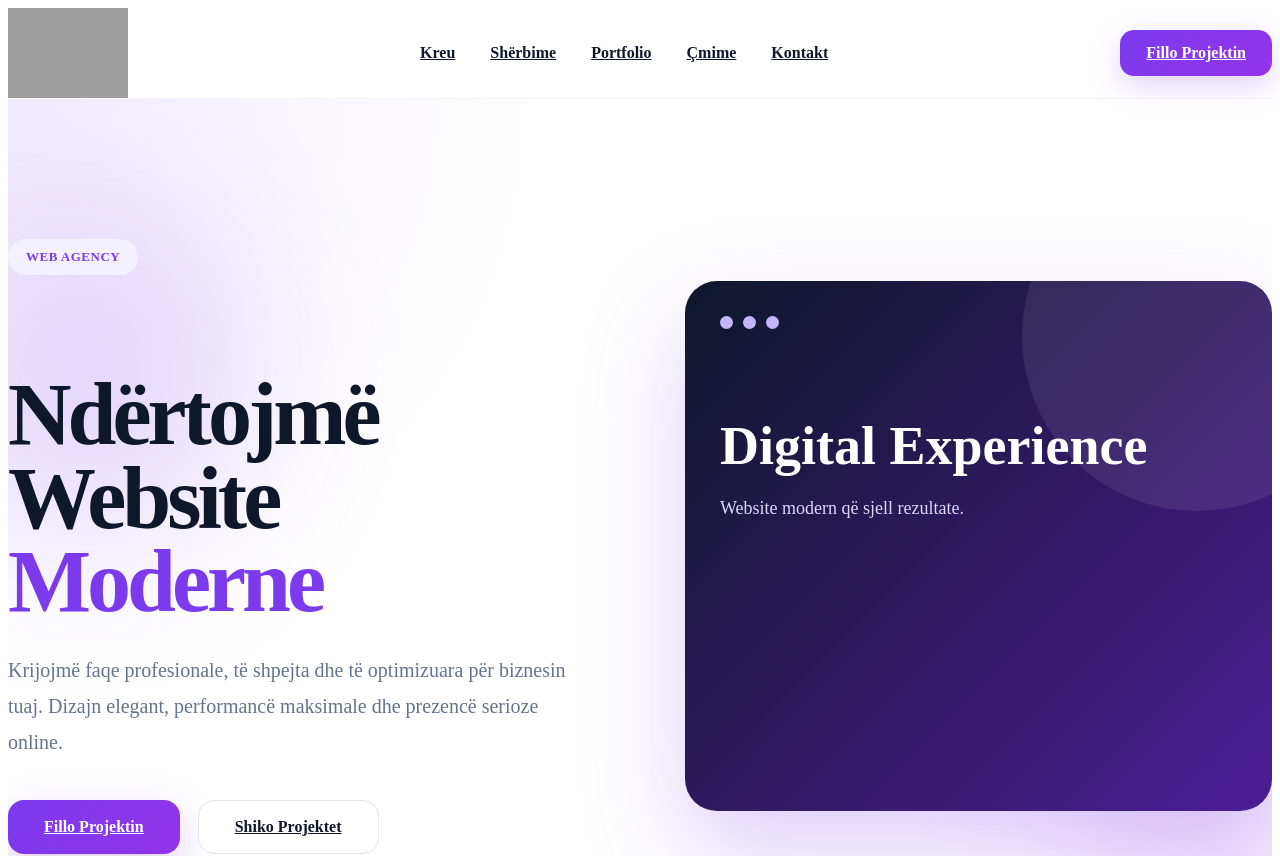
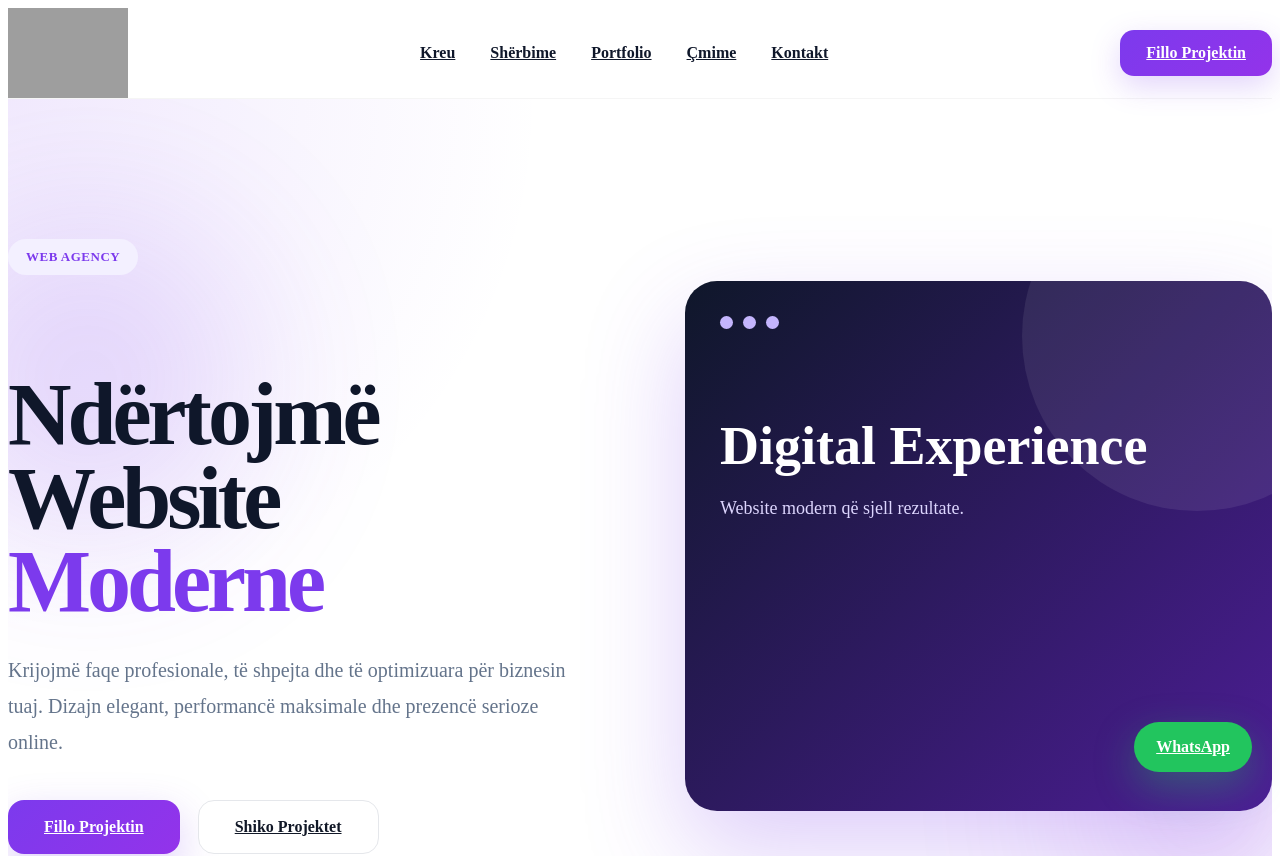
Before and after one commit to genciiv/GV, a React (Vite) app: page / in a window 1280 px wide. Shown: the top 856 px of the page. Built offline with nearby package versions, Linux system fonts and the light colour scheme; grey boxes are pictures that could not be loaded; the HTML template or start-up script is replaced by a standard one.

Commit message:
whatsapp btn

```diff
--- a/src/App.jsx
+++ b/src/App.jsx
@@ -36,6 +36,14 @@ function App() {
       </main>
 
       <Footer />
+      <a
+      href="https://wa.me/355692291041"
+      className="whatsapp-float"
+      target="_blank"
+      rel="noreferrer"
+    >
+      WhatsApp
+    </a>
     </>
   );
 }
--- a/src/styles/home.css
+++ b/src/styles/home.css
@@ -1092,3 +1092,21 @@
   position: relative;
   z-index: 2;
 }
+
+.whatsapp-float {
+  position: fixed;
+  right: 28px;
+  bottom: 28px;
+  z-index: 999;
+  background: #22c55e;
+  color: white;
+  padding: 16px 22px;
+  border-radius: 999px;
+  font-weight: 800;
+  box-shadow: 0 15px 40px rgba(34,197,94,0.35);
+  transition: 0.3s;
+}
+
+.whatsapp-float:hover {
+  transform: translateY(-4px);
+}
```
